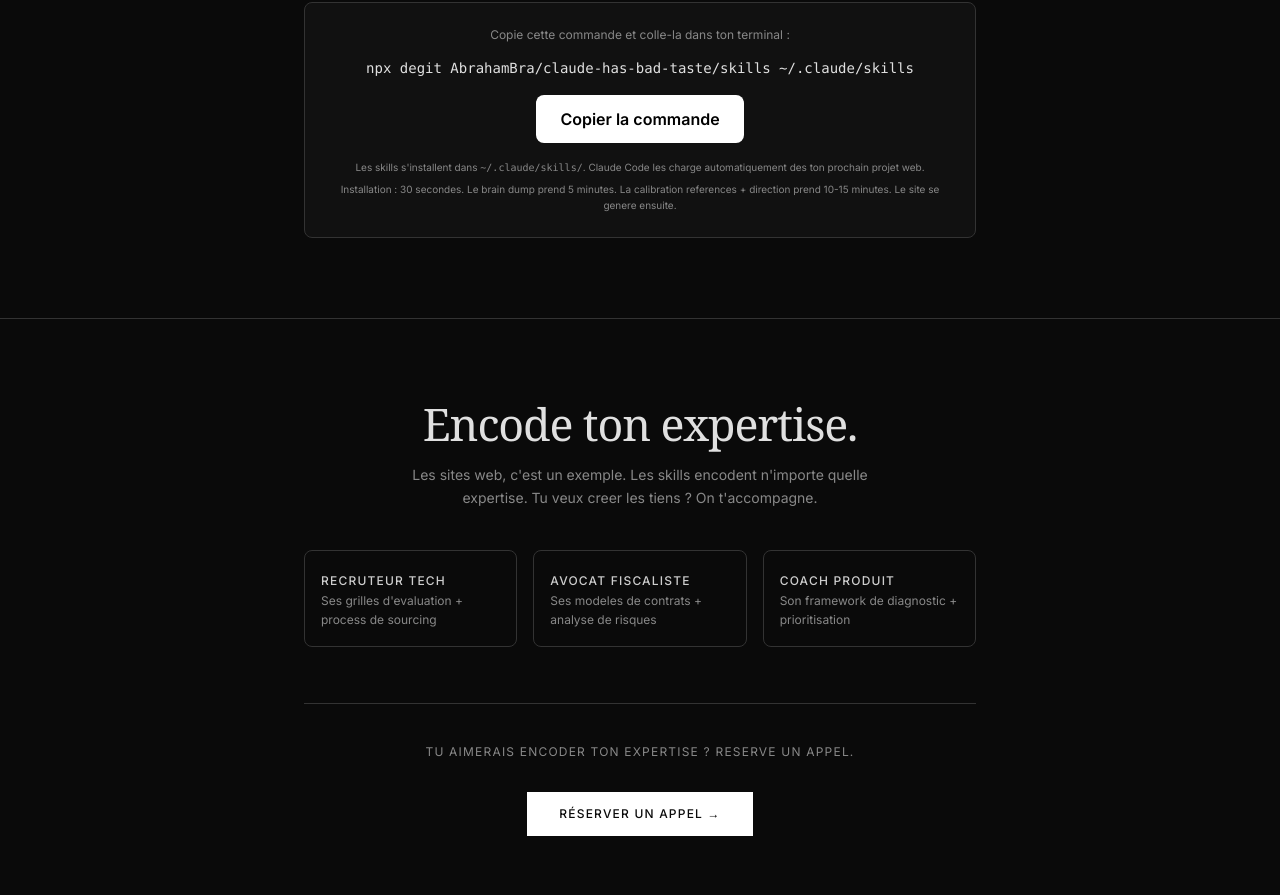
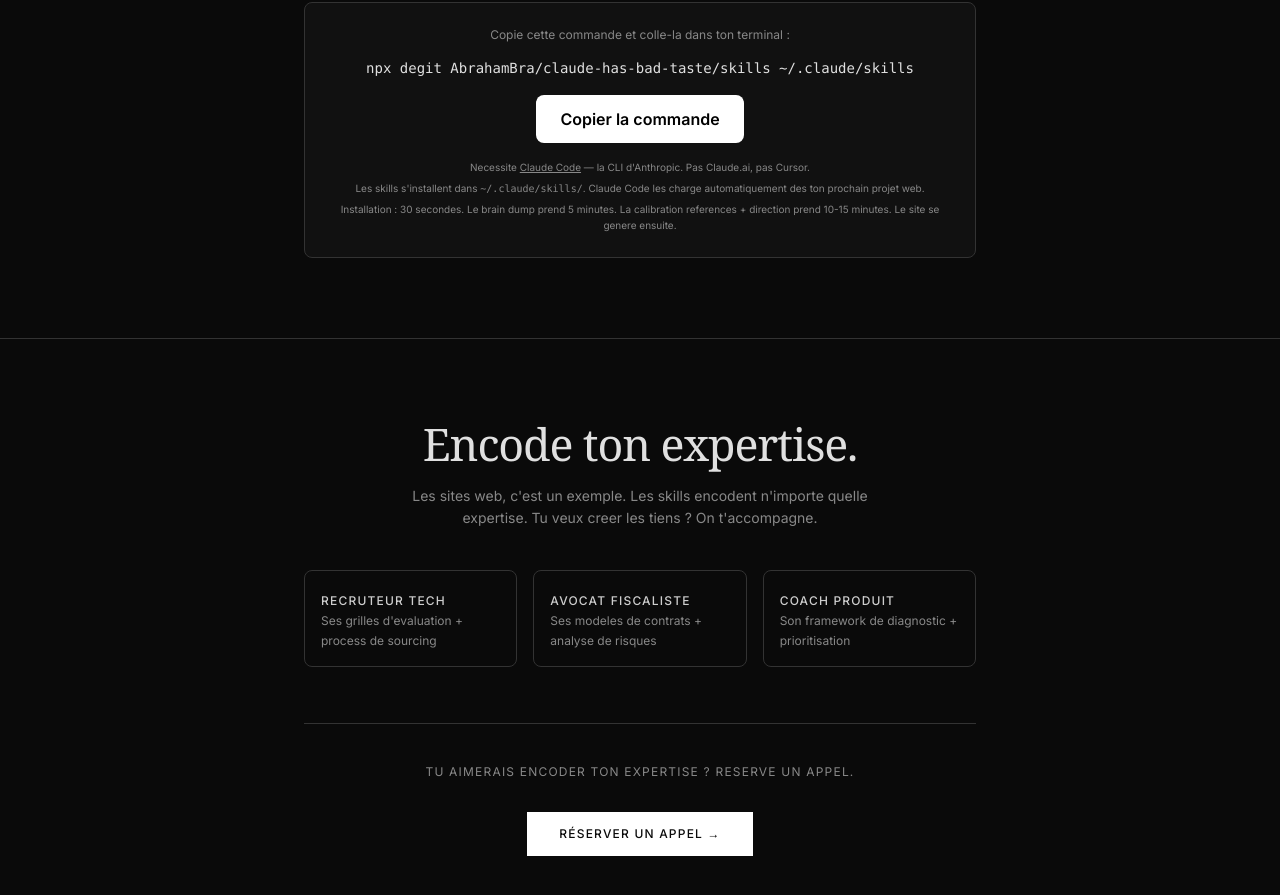
Before and after one commit to AbrahamBra/skill-lp, a Next.js app: page / in a window 1280 px wide. Shown: the part 4238-5133 px from the top of the page. Built offline with nearby package versions, Linux system fonts and the light colour scheme.

Commit message:
fix: add Claude Code prerequisite notice in install section
Co-Authored-By: Claude Sonnet 4.6 <noreply@anthropic.com>

```diff
--- a/src/app/page.tsx
+++ b/src/app/page.tsx
@@ -192,6 +192,18 @@ export default function Home() {
             </div>
             <div className="mt-4 text-[10px] text-[var(--text-muted)] leading-relaxed space-y-1">
               <p>
+                Necessite{" "}
+                <a
+                  href="https://claude.ai/download"
+                  target="_blank"
+                  rel="noopener noreferrer"
+                  className="underline hover:text-[var(--text)] transition-colors"
+                >
+                  Claude Code
+                </a>
+                {" "}— la CLI d'Anthropic. Pas Claude.ai, pas Cursor.
+              </p>
+              <p>
                 Les skills s'installent dans{" "}
                 <code className="font-mono">~/.claude/skills/</code>.
                 Claude Code les charge automatiquement des ton prochain projet web.
```
